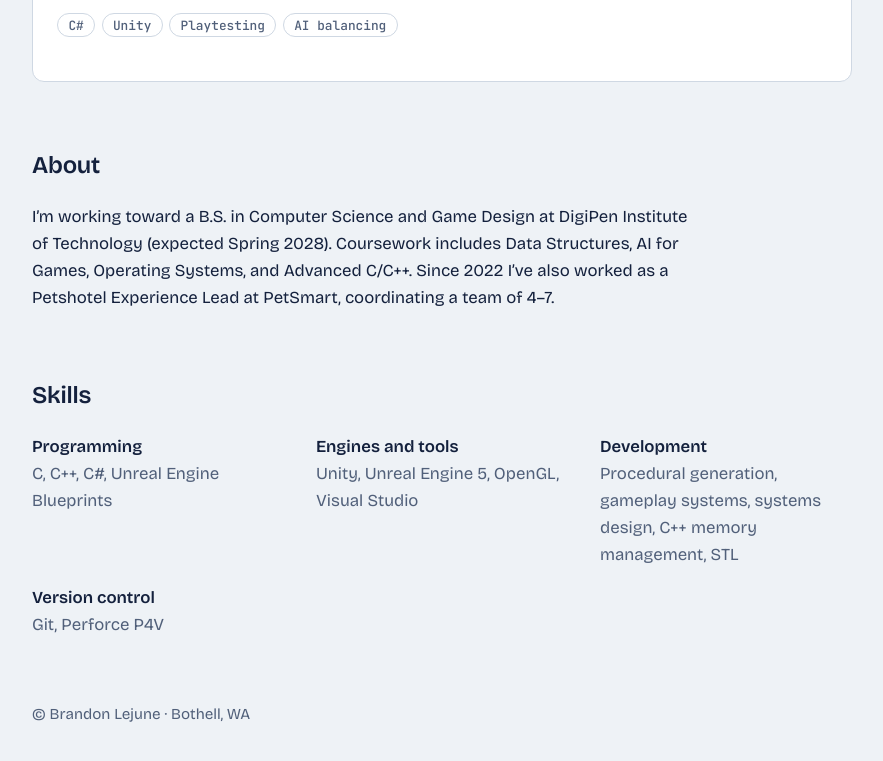
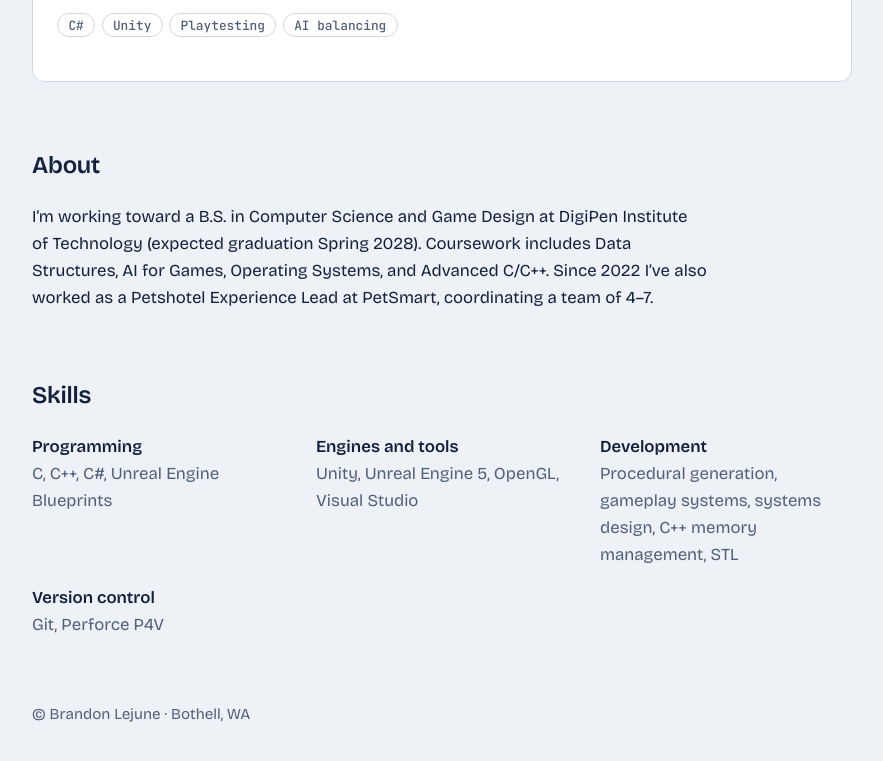
Before and after one commit to BLejune/BLejune.github.io, a plain HTML site: page index.html in a window 1280 px wide. Shown: the part 1250-2011 px from the top of the page, without its empty margins (198-1081 px from the left). Drawn offline with nearby package versions, Linux system fonts and the light colour scheme.

Commit message:
Update graduation date wording in About section

```diff
--- a/index.html
+++ b/index.html
@@ -70,7 +70,7 @@ footer{margin-top:4rem;color:var(--muted);font-size:.95rem}
   <section id="projects"></section>
 
   <h2>About</h2>
-  <p>I’m working toward a B.S. in Computer Science and Game Design at DigiPen Institute of Technology (expected Spring 2028). Coursework includes Data Structures, AI for Games, Operating Systems, and Advanced C/C++. Since 2022 I’ve also worked as a Petshotel Experience Lead at PetSmart, coordinating a team of 4–7.</p>
+  <p>I’m working toward a B.S. in Computer Science and Game Design at DigiPen Institute of Technology (expected graduation Spring 2028). Coursework includes Data Structures, AI for Games, Operating Systems, and Advanced C/C++. Since 2022 I’ve also worked as a Petshotel Experience Lead at PetSmart, coordinating a team of 4–7.</p>
 
   <h2>Skills</h2>
   <dl class="skills">
```
